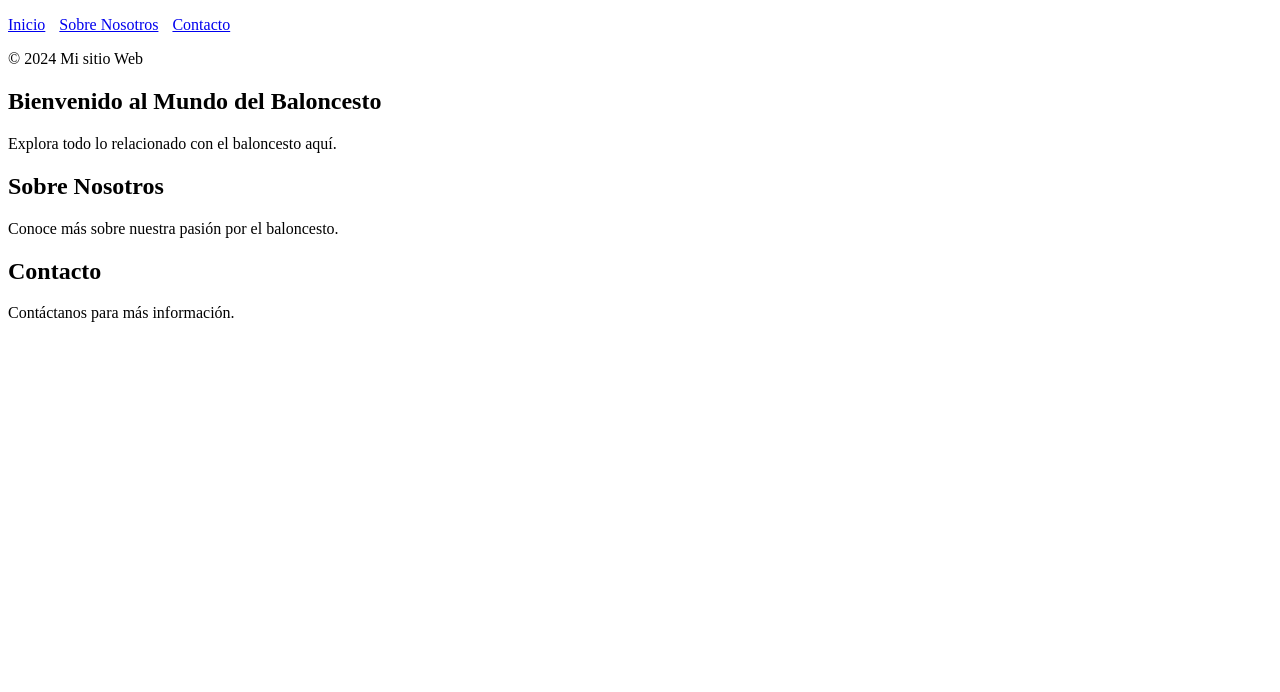
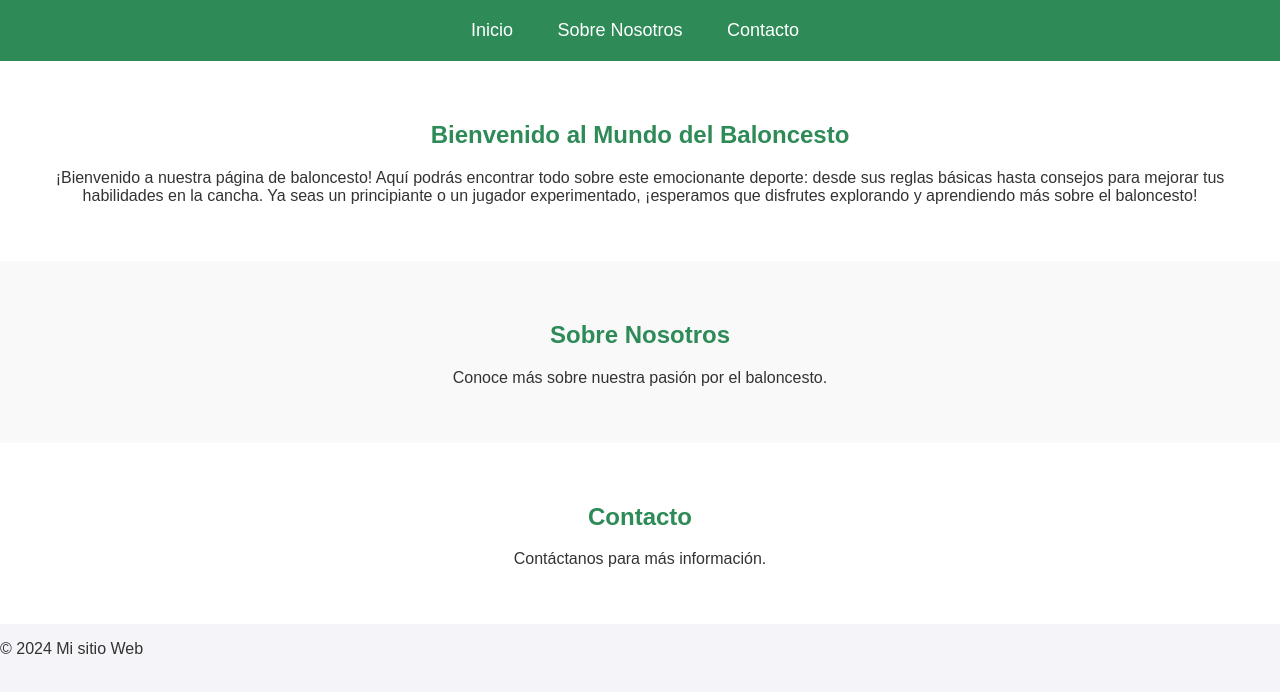
Before and after one commit to jrxnrxs/Repositorio-Tarea-En-Clase, a plain HTML site: page index.html in a window 1280 px wide. Drawn offline with Linux system fonts and the light colour scheme.

Commit message:
estilosarchivo

```diff
--- /dev/null
+++ b/estilos.css
@@ -0,0 +1,65 @@
+/* Estilos generales */
+body {
+    font-family: 'Arial', sans-serif;
+    background-color: #f4f4f9;  /* Color de fondo claro */
+    color: #333;  /* Color de texto oscuro */
+    margin: 0;
+    padding: 0;
+}
+
+/* Estilo para el header */
+header {
+    background-color: #2E8B57;  /* Verde oscuro */
+    color: white;
+    padding: 20px;
+    text-align: center;
+}
+
+/* Barra de navegación */
+nav ul {
+    list-style-type: none;
+    padding: 0;
+    margin: 0;
+}
+
+nav ul li {
+    display: inline-block;
+    margin-right: 20px;
+}
+
+nav ul li a {
+    text-decoration: none;
+    color: white;
+    font-size: 18px;
+    padding: 10px 15px;
+    border-radius: 5px;
+    transition: background-color 0.3s ease;
+}
+
+/* Efecto hover para los enlaces */
+nav ul li a:hover {
+    background-color: #4CAF50;  /* Verde más claro */
+}
+
+/* Estilo para las secciones */
+section {
+    padding: 40px 20px;
+    text-align: center;
+}
+
+section h1 {
+    color: #2E8B57;  /* Verde oscuro para los títulos */
+}
+
+/* Fondo de las secciones */
+section#inicio {
+    background-color: #ffffff;
+}
+
+section#sobre-nosotros {
+    background-color: #f9f9f9;  /* Gris claro */
+}
+
+section#contacto {
+    background-color: #ffffff;
+}
--- a/index.html
+++ b/index.html
@@ -4,6 +4,7 @@
     <meta charset="UTF-8">
     <meta name="viewport" content="width=device-width, initial-scale=1.0">
     <title>Página de Baloncesto</title>
+    <link href="estilos.css" rel="stylesheet">
 </head>
 <body>
     <header>
@@ -21,15 +22,12 @@
                 </li>
             </ul>
         </nav>
-        <footer>
-          <p>&copy; 2024 Mi sitio Web</p>
-        </footer>
     </header>
 
     <!-- Contenido de la página -->
     <section id="inicio">
         <h1>Bienvenido al Mundo del Baloncesto</h1>
-        <p>Explora todo lo relacionado con el baloncesto aquí.</p>
+        <p>¡Bienvenido a nuestra página de baloncesto! Aquí podrás encontrar todo sobre este emocionante deporte: desde sus reglas básicas hasta consejos para mejorar tus habilidades en la cancha. Ya seas un principiante o un jugador experimentado, ¡esperamos que disfrutes explorando y aprendiendo más sobre el baloncesto!</p>
     </section>
     <section id="sobre-nosotros">
         <h1>Sobre Nosotros</h1>
@@ -39,5 +37,8 @@
         <h1>Contacto</h1>
         <p>Contáctanos para más información.</p>
     </section>
+    <footer>
+        <p>&copy; 2024 Mi sitio Web</p>
+    </footer>
 </body>
 </html>
```
